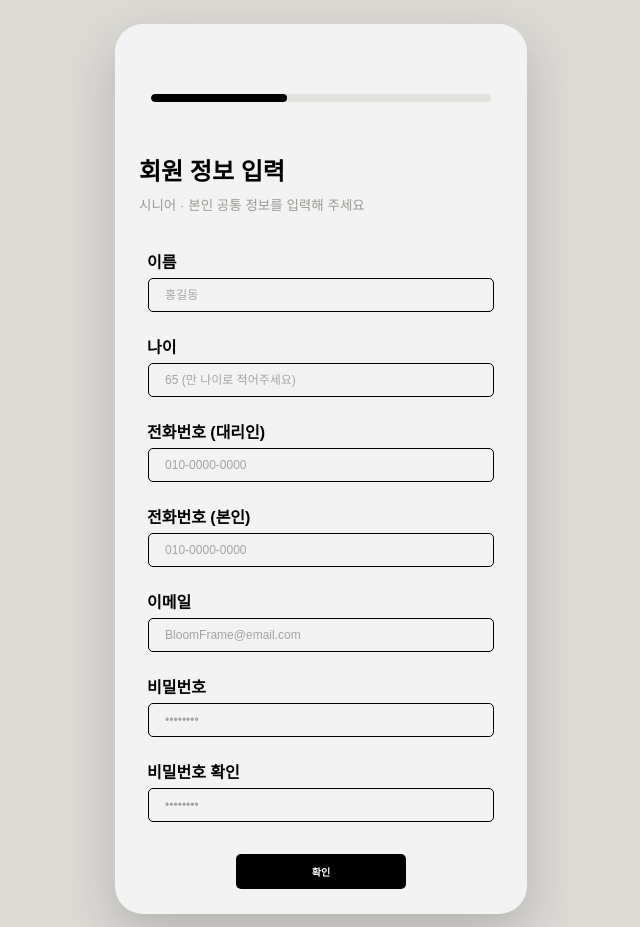
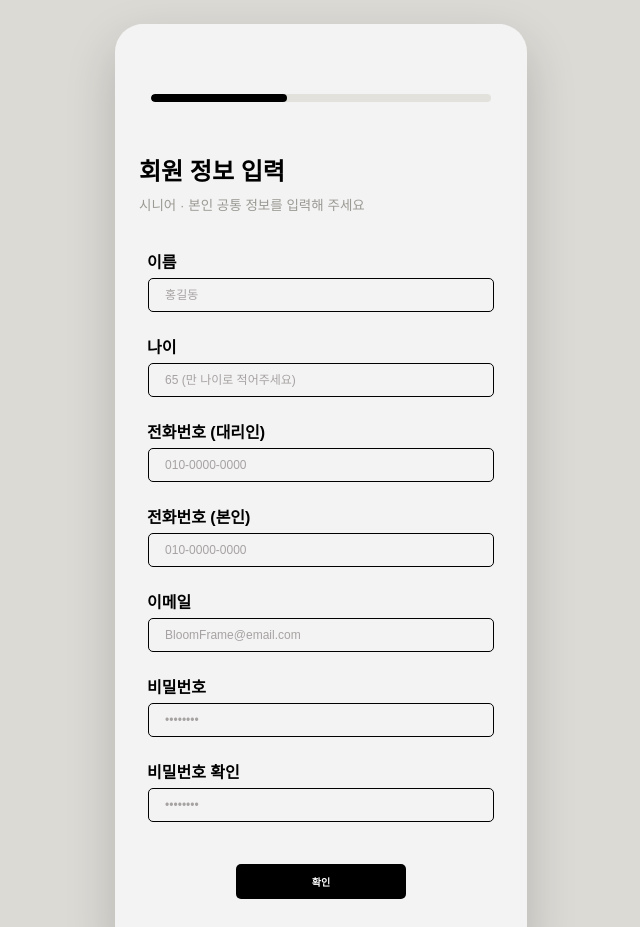
Before and after one commit to EUNS0O/BloomFrame-FRONT-END, a React (Vite) app: page /signup/info in a window 1280 px wide. Shown: the top 927 px of the page, without its empty margins (319-959 px from the left). Built offline with nearby package versions, Linux system fonts and the light colour scheme; a web font is replaced by a local one.

Commit message:
회원 정보 입력 화면 '확인 버튼' 위치 조정

```diff
--- a/src/components/common/BottomButton.jsx
+++ b/src/components/common/BottomButton.jsx
@@ -7,7 +7,7 @@ import React from "react";
 // - "low"  : 회원 정보 입력 / 약 정보 / 알림·복용 시간 설정 등 대부분의 화면
 // - "high" : 로그인(하단 탭바가 있는 화면), 알람 설정(시간 선택) 등 더 위쪽에 오는 화면
 export const BOTTOM_OFFSET = {
-  low: 40,
+  low: 55,
   high: 170,
 };
 
--- a/src/pages/SignupInfo.jsx
+++ b/src/pages/SignupInfo.jsx
@@ -4,6 +4,7 @@ import { C } from "../styles/tokens";
 import { useApp } from "../context/AppContext";
 import { BackHeader } from "../components/common/BackHeader";
 import { Btn, Field } from "../components/common/Controls";
+import { BottomButton } from "../components/common/BottomButton";
 
 const FIELD_MB = 22; // 필드 사이 간격 (조절용)
 
@@ -29,7 +30,7 @@ export default function SignupInfo() {
   const showPhoneVerifyButton = phoneFocused && !data.phoneVerifying;
 
   return (
-    <div style={{ flex: 1, padding: "0 24px 24px", overflowY: "auto" }}>
+    <div style={{ flex: 1, padding: "0 24px 100px", overflowY: "auto" }}>
       <BackHeader progress={40} hideBack />
       <div style={{ fontSize: 24, fontWeight: 800, marginTop: 20, marginBottom: 8 }}>회원 정보 입력</div>
       <div style={{ fontSize: 13.5, color: C.gray, lineHeight: 1.6, marginBottom: 32 }}>
@@ -68,9 +69,9 @@ export default function SignupInfo() {
       <Field label="비밀번호" type="password" placeholder="••••••••" value={data.password} onChange={(e) => update({ password: e.target.value })} {...fieldProps} />
       <Field label="비밀번호 확인" type="password" placeholder="••••••••" value={data.passwordConfirm} onChange={(e) => update({ passwordConfirm: e.target.value })} {...fieldProps} marginBottom={32} />
 
-      <div style={{ width: 170, margin: "0 auto" }}>
+      <BottomButton>
         <Btn onClick={startOnboardingCategoryFlow} padding="10px 14px">확인</Btn>
-      </div>
+      </BottomButton>
     </div>
   );
 }
```
